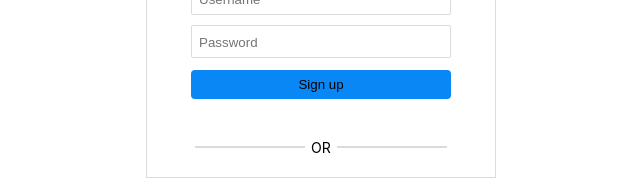
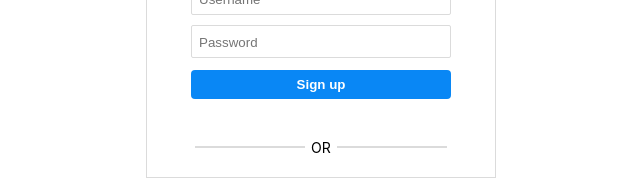
Before and after one commit to alinauman02/instagram-clone, a React (Vite) app in the folder frontend/: page /signup in a window 1280 px wide. Shown: the part 303-483 px from the top of the page, without its empty margins (319-959 px from the left). Built offline with nearby package versions, Linux system fonts and the light colour scheme; no server answers.

Commit message:
Button text color change

```diff
--- a/frontend/src/components/Login/InputButton.css
+++ b/frontend/src/components/Login/InputButton.css
@@ -1,4 +1,6 @@
 .submit-button {
+  color: white;
+  font-weight: bold;
   background-color: rgb(9, 135, 245);
   border: none;
   outline: none;
```
